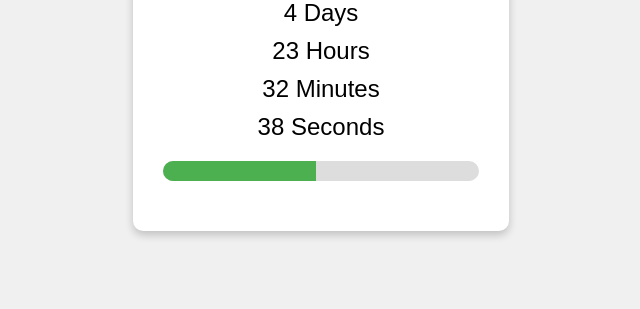
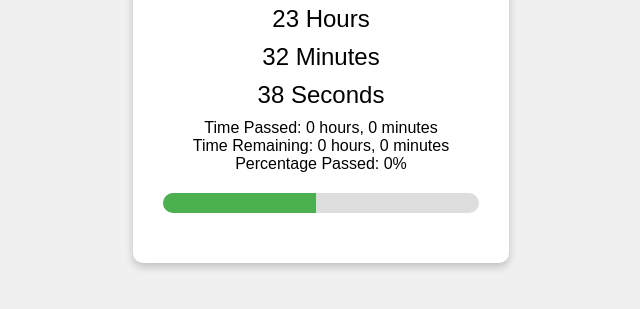
Before and after one commit to ramkol/vacation-timer, a plain HTML site: page index.html in a window 1280 px wide. Shown: the part 329-638 px from the top of the page, without its empty margins (319-959 px from the left). Drawn offline with Linux system fonts and the light colour scheme.

Commit message:
Update index.html

```diff
--- a/index.html
+++ b/index.html
@@ -15,6 +15,11 @@
             <div><span id="minutes">0</span> Minutes</div>
             <div><span id="seconds">0</span> Seconds</div>
         </div>
+        <div class="extra-info">
+            <div>Time Passed: <span id="time-passed">0 hours, 0 minutes</span></div>
+            <div>Time Remaining: <span id="time-remaining">0 hours, 0 minutes</span></div>
+            <div>Percentage Passed: <span id="percentage">0%</span></div>
+        </div>
         <div class="progress-bar">
             <div id="progress" class="progress"></div>
         </div>
```
